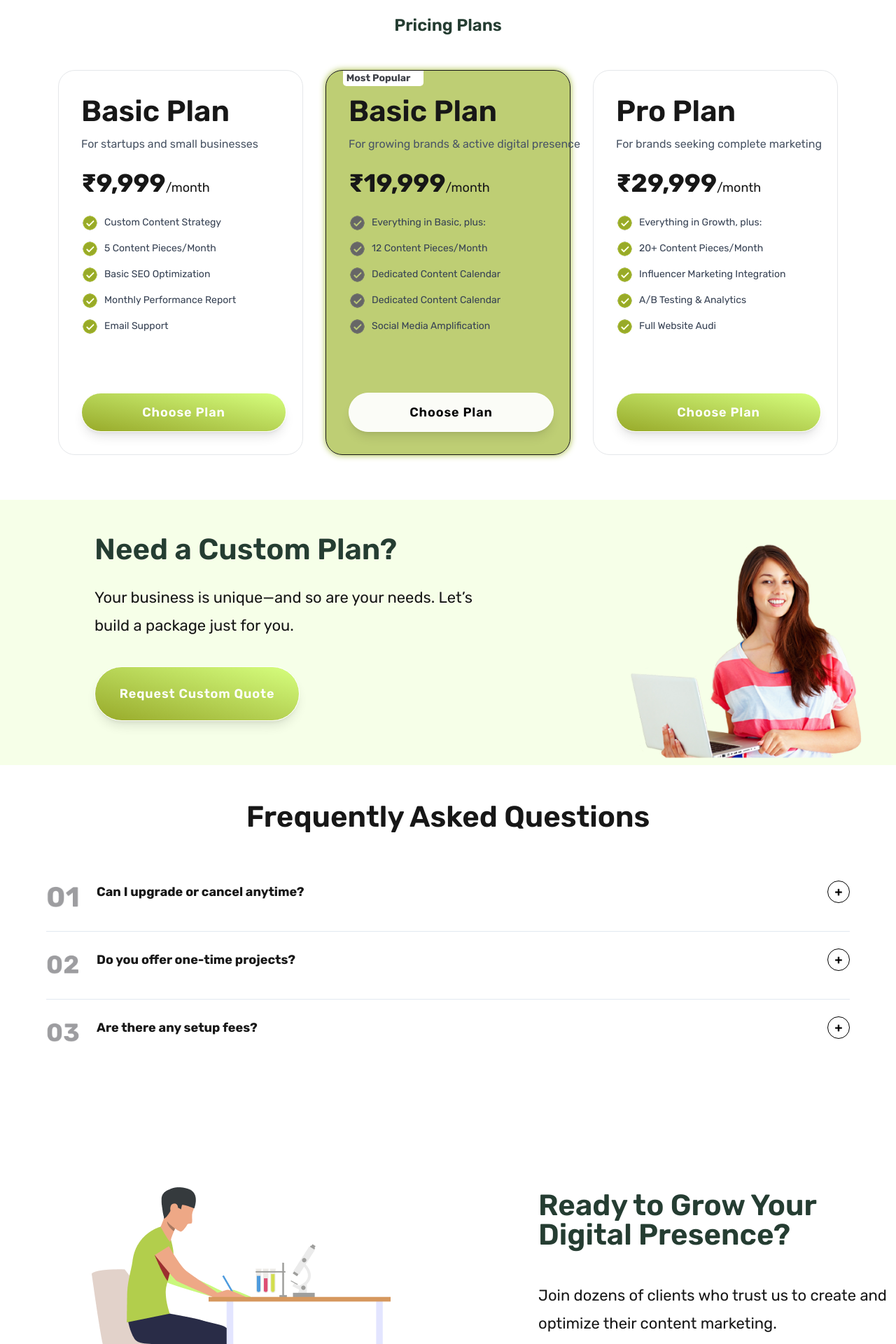
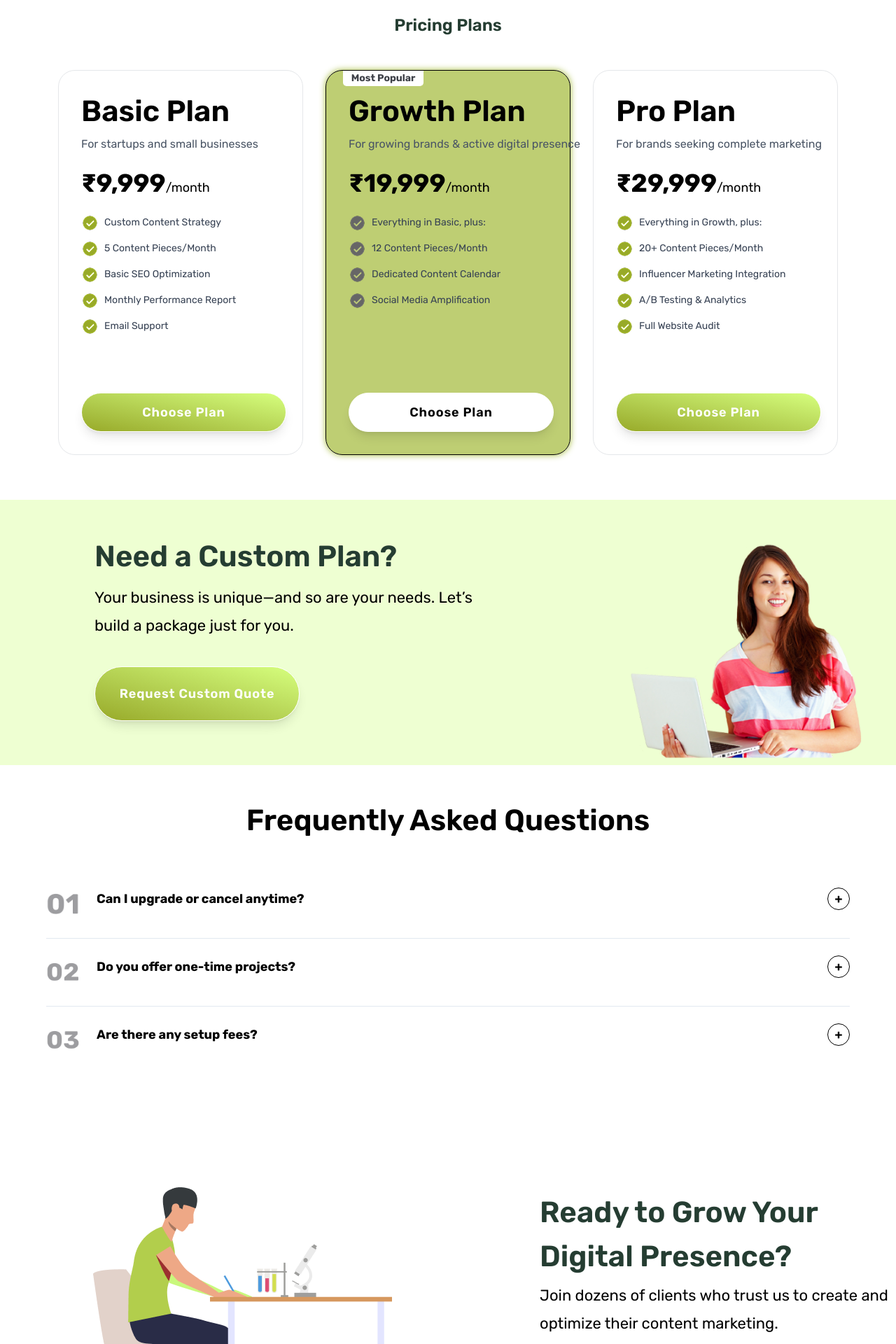
Before and after one commit to dicotr-ai/website, a Next.js app: page /pricing in a window 1280 px wide. Shown: the part 840-2760 px from the top of the page at 70% size. Built offline with nearby package versions, Linux system fonts and the light colour scheme.

Commit message:
background color error fixed

```diff
--- a/app/pricing/page.tsx
+++ b/app/pricing/page.tsx
@@ -3,71 +3,91 @@
 import Header from "@/app/components/pages/header";
 import Footer from "@/app/components/pages/footer";
 import Button from "../components/pages/button";
-import { useState } from "react";
 import FAQAccordion from "@/app/components/pages/Pricingcomponent/Faq";
-import Image from "next/image"; // ADDED IMPORT
+import Image from "next/image";
 
 type plan = {
-  id: string,
-  name: string,
-  description: string,
-  price: string,
-  features: string[],
+  id: string;
+  name: string;
+  description: string;
+  price: string;
+  features: string[];
   popular: boolean;
-}
+};
 
 const Pricing = () => {
   const plans: plan[] = [
     {
-      id: '1',
+      id: "1",
       name: "Basic Plan",
       description: "For startups and small businesses",
       price: "₹9,999",
-      features: ["Custom Content Strategy", "5 Content Pieces/Month", "Basic SEO Optimization", "Monthly Performance Report", "Email Support"],
-      popular: false
+      features: [
+        "Custom Content Strategy",
+        "5 Content Pieces/Month",
+        "Basic SEO Optimization",
+        "Monthly Performance Report",
+        "Email Support",
+      ],
+      popular: false,
     },
     {
-      id: '2',
-      name: "Basic Plan",
+      id: "2",
+      name: "Growth Plan",
       description: "For growing brands & active digital presence",
       price: "₹19,999",
       popular: true,
-      features: ["Everything in Basic, plus:", "12 Content Pieces/Month", "Dedicated Content Calendar", "Dedicated Content Calendar", "Social Media Amplification"]
+      features: [
+        "Everything in Basic, plus:",
+        "12 Content Pieces/Month",
+        "Dedicated Content Calendar",
+        "Social Media Amplification",
+      ],
     },
     {
-      id: '3',
+      id: "3",
       name: "Pro Plan",
       popular: false,
       description: "For brands seeking complete marketing",
       price: "₹29,999",
-      features: ["Everything in Growth, plus:", "20+ Content Pieces/Month", "Influencer Marketing Integration", "A/B Testing & Analytics", "Full Website Audi"]
-    }
-  ]
+      features: [
+        "Everything in Growth, plus:",
+        "20+ Content Pieces/Month",
+        "Influencer Marketing Integration",
+        "A/B Testing & Analytics",
+        "Full Website Audit",
+      ],
+    },
+  ];
+
   return (
     <>
-      <div className="w-full overflow-x-hidden">
+      <div className="w-full overflow-x-hidden bg-[#FFFFFF] text-black">
         <Header />
+
+        {/* Hero Section */}
         <div className="w-full relative items-center m-auto flex flex-col h-[656px] bg-[#FFFFFF]">
           <div className="w-[1365px] h-[439.25px] text-center top-[144px] left-[119px]">
             <div className="w-[1016px] absolute h-[154px] top-[201px] left-[212px] font-rubik font-semibold text-[64px] leading-[120%]">
               Flexible Pricing Plans for Every Stage of Growth
             </div>
             <div className="w-[775px] h-[66px] absolute top-[385px] left-[333px] font-rubik text-[22px] leading-[150%] ">
-              Choose a package that fits your business goals—from startups to scaling enterprises, we’ve got you covered.
+              Choose a package that fits your business goals—from startups to
+              scaling enterprises, we’ve got you covered.
             </div>
-            <div className="w-[412.1px] absolute h-[238.41px] top-[144px] left-[1062.9px] ">
+            <div className="w-[412.1px] absolute h-[238.41px] top-[124px] left-[1062.9px] ">
               <Image src="/Vector2.png" alt="" width={412} height={238} />
             </div>
-            <div className="left-[1312.28px] top-[203.84px] absolute w-[36.51px] h-[36.51px]">
+            <div className="left-[1340.28px] top-[190.84px] absolute w-[36.51px] h-[36.51px]">
               <Image src="/Vector.png" alt="" width={37} height={37} />
             </div>
-            <div className="left-[1111.99px] top-[300.36px] absolute w-[36.51px] h-[36.51px]">
+            <div className="left-[1121.99px] top-[295.36px] absolute w-[36.51px] h-[36.51px]">
               <Image src="/Vector.png" alt="" width={37} height={37} />
             </div>
-            <div className="left-[1216.33px] top-[318.55px] absolute w-[36.51px] h-[36.51px]">
+            <div className="left-[1230.33px] top-[312.55px] absolute w-[36.51px] h-[36.51px]">
               <Image src="/Vector.png" alt="" width={37} height={37} />
             </div>
-            <div className="left-[1397.97px] top-[204.92px] absolute w-[36.51px] h-[36.51px]">
+            <div className="left-[1430.97px] top-[190.92px] absolute w-[36.51px] h-[36.51px]">
               <Image src="/Vector.png" alt="" width={37} height={37} />
             </div>
             <div className="w-[414px] absolute h-[135.25px] top-[448px] left-[119px] ">
@@ -80,74 +100,83 @@ const Pricing = () => {
             </button>
           </div>
         </div>
+
+        {/* Logos */}
         <div className="w-[1440px] justify-around m-auto items-center flex h-[140px] top-[656px] bg-[#F6FBF9]">
-          <div className="w-[123px] h-[31.12px]">
           <Image src="/group-519.png" alt="" width={123} height={31} />
-          </div>
-          <div className="w-[123px] h-[31.12px]">
           <Image src="/Group 505.png" alt="" width={123} height={31} />
-          </div>
-          <div className="w-[123px] h-[31.12px]">
           <Image src="/group-521.png" alt="" width={123} height={31} />
-          </div>
-          <div className="w-[123px] h-[31.12px]">
           <Image src="/group-291.png" alt="" width={123} height={31} />
-          </div>
-          <div className="w-[123px] h-[31.12px]">
           <Image src="/group-3.png" alt="" width={123} height={31} />
         </div>
-        </div>
 
-        {/* pricing plans */}
-        <div className="w-full max-w-[1440px] bg-[#FFFFF] mx-auto py-16 flex flex-col items-center">
+        {/* Pricing Plans */}
+        <div className="w-full max-w-[1440px] bg-[#FFFFFF] mx-auto py-16 flex flex-col items-center">
           <h1 className="font-rubik font-semibold text-center text-2xl text-[#253D32] mb-12">
             Pricing Plans
           </h1>
 
-          {/* Grid for cards */}
           <div className="grid grid-cols-1 sm:grid-cols-2 lg:grid-cols-3 gap-8">
             {plans.map((plan) => (
               <div
                 key={plan.id}
-                className={`w-full relative max-w-[350px] h-[550px] flex flex-col gap-4 p-8 rounded-[24px] border ${plan.popular
-                  ? "bg-[#A3B938B2] shadow-[0_0_10px_#A3B938]"
-                  : "border-[#E5E7EA]"
+                className={`w-full relative max-w-[350px] h-[550px] flex flex-col gap-4 p-8 rounded-[24px] border ${
+                  plan.popular
+                    ? "bg-[#A3B938]/70 shadow-[0_0_10px_#A3B938]"
+                    : "border-[#E5E7EA] bg-[#FFFFFF]"
                 } hover:shadow-xl transition-all`}
               >
-                {plan.popular ? (<span className="absolute top-0 py-1 px-1 left-[24px] bg-[#FFFFFF] text-[#3E4148] w-[115px] h-[22px] rounded-br-[5px] rounded-bl-[5px] ">
-                  <p className="w-[93px] h-[16px] top-[3px] left-[11px] text-center font-rubik font-[700] text-[14px] leading-[100%] tracking-[0%]"> Most Popular</p>
-                </span>) : null}
+                {plan.popular ? (
+                  <span className="absolute top-0 py-1 px-1 left-[24px] bg-[#FFFFFF] text-[#3E4148] w-[115px] h-[22px] rounded-br-[5px] rounded-bl-[5px] ">
+                    <p className="text-center font-rubik font-[700] text-[14px] leading-[100%]">
+                      Most Popular
+                    </p>
+                  </span>
+                ) : null}
+
                 <div className="w-[337px] h-[503px]">
-                  <h3 className="text-[32px] md:text-[42px] font-semibold leading-tight">
+                  <h3 className="text-[32px] md:text-[42px] font-semibold leading-tight text-black">
                     {plan.name}
                   </h3>
                   <p className="text-gray-600 mt-2">{plan.description}</p>
-                  <p className="text-3xl md:text-4xl font-bold mt-6">
+                  <p className="text-3xl md:text-4xl font-bold mt-6 text-black">
                     {plan.price}
                     <span className="text-lg font-normal">/month</span>
                   </p>
                   <ul className="mt-6 space-y-3 text-gray-700 text-sm">
                     {plan.features.map((feature, i) => (
                       <li key={i} className="flex items-center gap-2">
-                        {plan.popular ?
-                          (<Image src="/checkdark.png" alt="tick" width={25} height={25} />)
-                          :
-                          (<Image src="/check-mark.png" alt="tick" width={25} height={25} />)
-                        }
+                        {plan.popular ? (
+                          <Image
+                            src="/checkdark.png"
+                            alt="tick"
+                            width={25}
+                            height={25}
+                          />
+                        ) : (
+                          <Image
+                            src="/check-mark.png"
+                            alt="tick"
+                            width={25}
+                            height={25}
+                          />
+                        )}
                         <span>{feature}</span>
                       </li>
                     ))}
                   </ul>
                 </div>
+
                 <div className="relative mt-12 w-[293px] h-[78px]">
                   <button
-                    className={`relative w-full h-full rounded-full  ${plan.popular ? 'text-black' : 'text-white'}
-              ${plan.popular ? 'bg-[#fffffff1]' : 'bg-gradient-to-tr from-[#98AA28] to-[#D6FF7E] '}
-
+                    className={`relative w-full h-full rounded-full ${
+                      plan.popular
+                        ? "bg-[#FFFFFF] text-black"
+                        : "bg-gradient-to-tr from-[#98AA28] to-[#D6FF7E] text-white"
+                    }
                      shadow-lg border border-white
                      text-lg font-rubik font-semibold tracking-wider
-                     cursor-pointer transition-all duration-300
-                     hover:from-[#7a8b20] hover:to-[#b5e85f]`}
+                     cursor-pointer transition-all duration-300`}
                   >
                     Choose Plan
                   </button>
@@ -157,33 +186,32 @@ const Pricing = () => {
           </div>
         </div>
 
-        {/*custom banner*/}
-        <div className="w-full relative mx-auto flex h-[379px] bg-[#EEFFD280]">
+        {/* Custom Banner */}
+        <div className="w-full relative mx-auto flex h-[379px] bg-[#EEFFD2]">
           <div className="w-full h-full flex flex-col">
-            {/* //banner */}
             <div className="w-[442px] absolute h-[50px] top-[50px] left-[135px] ">
-              <p className="font-rubik font-semibold text-[42px] leading-[100%] text-[#253D32]">
+              <p className="font-rubik font-semibold text-[42px] text-[#253D32]">
                 Need a Custom Plan?
               </p>
             </div>
             <div className="w-[556px] absolute h-[80px] top-[120px] left-[135px] ">
-              <p className="font-rubik  text-[22px] leading-[40px] ">
-                Your business is unique—and so are your needs. Let’s build a package just for you.
+              <p className="font-rubik text-[22px] leading-[40px] text-black">
+                Your business is unique—and so are your needs. Let’s build a
+                package just for you.
               </p>
             </div>
             <div className="relative top-[190px] left-[135px] ">
               <Button label="Request Custom Quote" />
             </div>
           </div>
-          {/* //image */}
           <div className="w-[392px] h-[393px] absolute right-5 bottom-[-67px] ">
             <Image src="/girlframe.png" alt="" width={392} height={393} />
           </div>
         </div>
 
-        {/* faq */}
-        <div className="w-full py-12 h-[558px] bg-[#FFFFFF] top-[1878px] ">
-          <p className="font-rubik font-semibold text-[32px] md:text-[42px] leading-tight text-center mb-10">
+        {/* FAQ */}
+        <div className="w-full py-12 h-[558px] bg-[#FFFFFF]">
+          <p className="font-rubik font-semibold text-[32px] md:text-[42px] text-center mb-10 text-black">
             Frequently Asked Questions
           </p>
           <div className="w-[1180px] h-[568px] mx-auto px-4 flex flex-col gap-[20px]">
@@ -191,22 +219,21 @@ const Pricing = () => {
           </div>
         </div>
 
-        {/* //Digital presence */}
-        <div className="w-[1440px] relative mx-auto flex h-[448px] left-[-2px] bg-[#FFFFFF]">
-          {/* //image */}
+        {/* Digital Presence */}
+        <div className="w-[1440px] relative mx-auto flex h-[448px] bg-[#FFFFFF]">
           <div className="w-[427px] h-[358px] absolute left-[133px] top-[45px] ">
             <Image src="/table.png" alt="" width={427} height={358} />
           </div>
           <div className="w-full h-full flex flex-col">
-            {/* //banner */}
             <div className="w-[442px] absolute h-[50px] top-[50px] left-[771px] ">
-              <p className="font-rubik font-semibold text-[42px] leading-[100%] text-[#253D32]">
+              <p className="font-rubik font-semibold text-[42px] text-[#253D32]">
                 Ready to Grow Your Digital Presence?
               </p>
             </div>
             <div className="w-[556px] absolute h-[80px] top-[180px] left-[771px] ">
-              <p className="font-rubik  text-[22px] leading-[40px] ">
-                Join dozens of clients who trust us to create and optimize their content marketing.
+              <p className="font-rubik text-[22px] leading-[40px] text-black">
+                Join dozens of clients who trust us to create and optimize their
+                content marketing.
               </p>
             </div>
             <div className="relative top-[250px] flex gap-2 left-[771px] ">
@@ -216,8 +243,8 @@ const Pricing = () => {
           </div>
         </div>
 
+        {/* Subscribe Section */}
         <div className="relative w-[1170px] h-[542px] mx-auto">
-          {/* Background image */}
           <Image
             src="/bgpricing.png"
             className="w-full h-full object-cover"
@@ -225,13 +252,11 @@ const Pricing = () => {
             width={1170}
             height={542}
           />
-
-          {/* Overlay images */}
           <Image
             src="/group-581.png"
             className="absolute top-0 left-0 z-10"
             alt="Overlay 1"
-            width={200} // You can adjust as needed
+            width={200}
             height={200}
           />
           <Image
@@ -241,32 +266,39 @@ const Pricing = () => {
             width={200}
             height={200}
           />
-          <div className="text absolute w-[659px] p-2 text-start h-[110px] left-[165px] z-20 top-24">
-            <p className="font-rubik font-semibold text-[32px] tracking-1p leading-[55px] text-white ">
-              Subscribe to get information, latest <br /> news and other interesting offers about
+
+          <div className="absolute w-[659px] p-2 text-start h-[110px] left-[165px] z-20 top-24">
+            <p className="font-rubik font-semibold text-[32px] leading-[55px] text-white">
+              Subscribe to get information, latest <br /> news and other
+              interesting offers about
             </p>
-            <Image src="/group-618.png" className="mt-5" alt="" width={200} height={100} />
+            <Image
+              src="/group-618.png"
+              className="mt-5"
+              alt=""
+              width={200}
+              height={100}
+            />
             <div className="input">
               <input
                 type="text"
                 placeholder="Your email"
-                className="w-[372px] h-[68px] bg-white rounded-[192px] text-start pl-4 border mt-20
-                             placeholder:text-black placeholder:font-medium placeholder:tracking-[0.02em]
-                             placeholder:text-[18px]"
+                className="w-[372px] h-[68px] bg-[#FFFFFF] text-black rounded-[192px] px-4 border mt-20 placeholder:text-gray-600 placeholder:font-medium placeholder:text-[18px]"
               />
-              <div className="  p-2  left-[406px] z-20 top-48 absolute">
+              <div className="p-2 left-[406px] z-20 top-48 absolute">
                 <Button label="Subscribe" />
               </div>
             </div>
           </div>
         </div>
 
+        {/* Footer */}
         <div className="footer max-w-[1170px] mx-auto">
           <Footer />
         </div>
       </div>
     </>
-  )
-}
+  );
+};
 
 export default Pricing;
```
Lines whose indentation alone changed are shown as unchanged.
